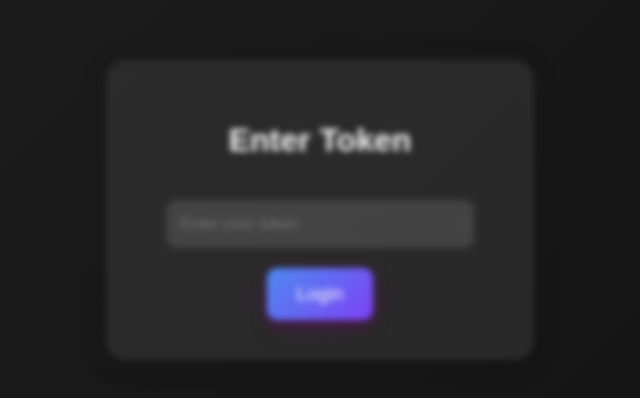
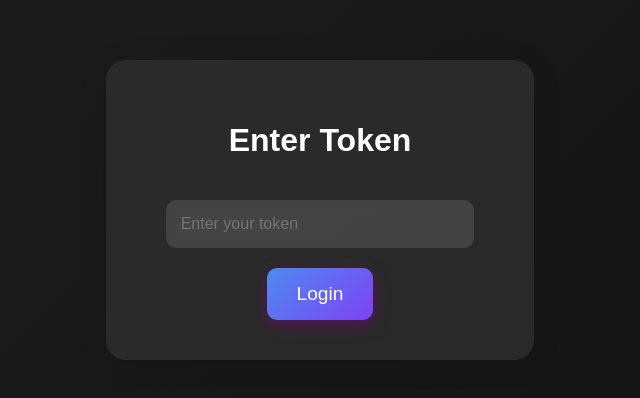
Before and after one commit to nawaf12342/cool, a plain HTML site: page index.html in a window 1280 px wide. Shown: the part 190-588 px from the top of the page, without its empty margins (320-960 px from the left). Drawn offline with Linux system fonts and the light colour scheme.

Commit message:
Update styles.css

```diff
--- a/styles.css
+++ b/styles.css
@@ -9,6 +9,7 @@ body {
     height: 100vh;
     overflow: hidden;
     color: #fff;
+    transition: filter 0.2s; /* Smooth transition for the body */
 }
 
 .login-container {
@@ -18,6 +19,7 @@ body {
     box-shadow: 0 4px 30px rgba(0, 0, 0, 0.1);
     backdrop-filter: blur(10px);
     text-align: center;
+    transition: backdrop-filter 0.2s; /* Smooth transition for backdrop filter */
 }
 
 .title {
@@ -73,7 +75,7 @@ body {
     text-align: center;
 }
 
-/* Animations and mouse effects */
+/* Mouse movement effect */
 body {
     perspective: 1000px;
 }
@@ -82,7 +84,10 @@ input:focus, button:hover {
     filter: blur(1px);
 }
 
-body:hover {
-    filter: blur(3px);
+body {
     transition: filter 0.2s;
 }
+
+body:hover {
+    filter: blur(0px); /* Remove overall blur when hovering */
+}
```
